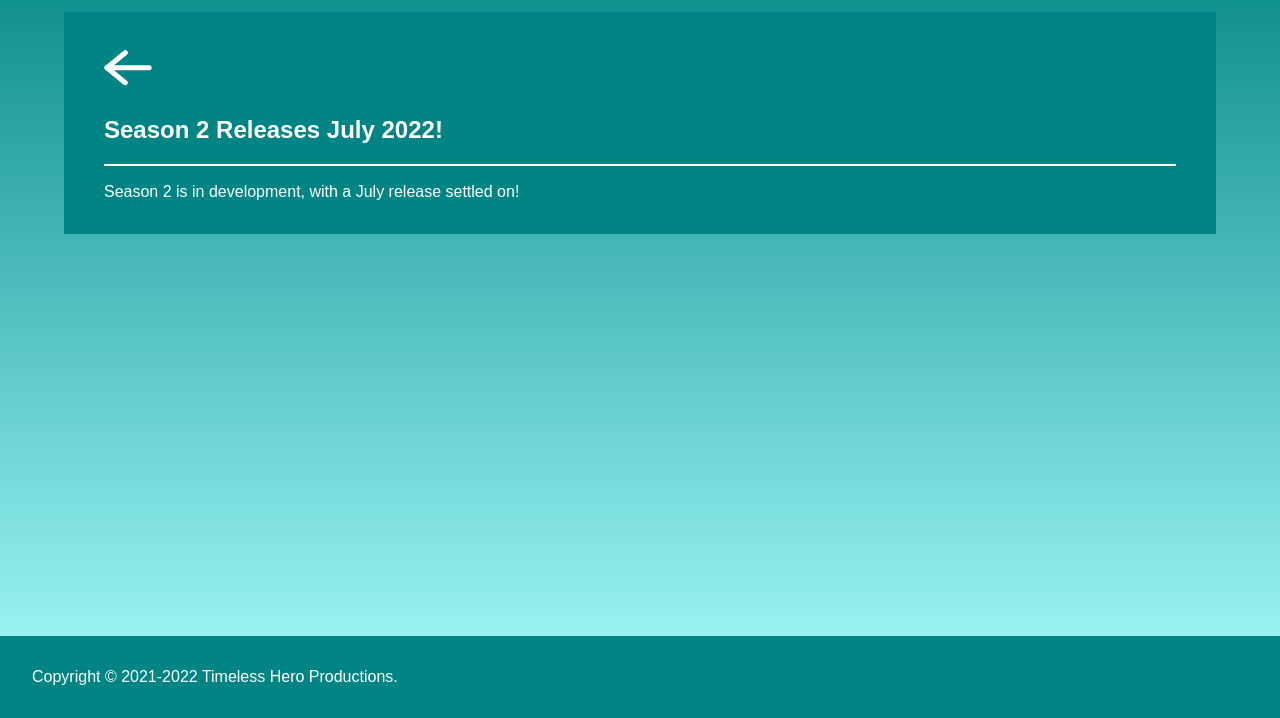
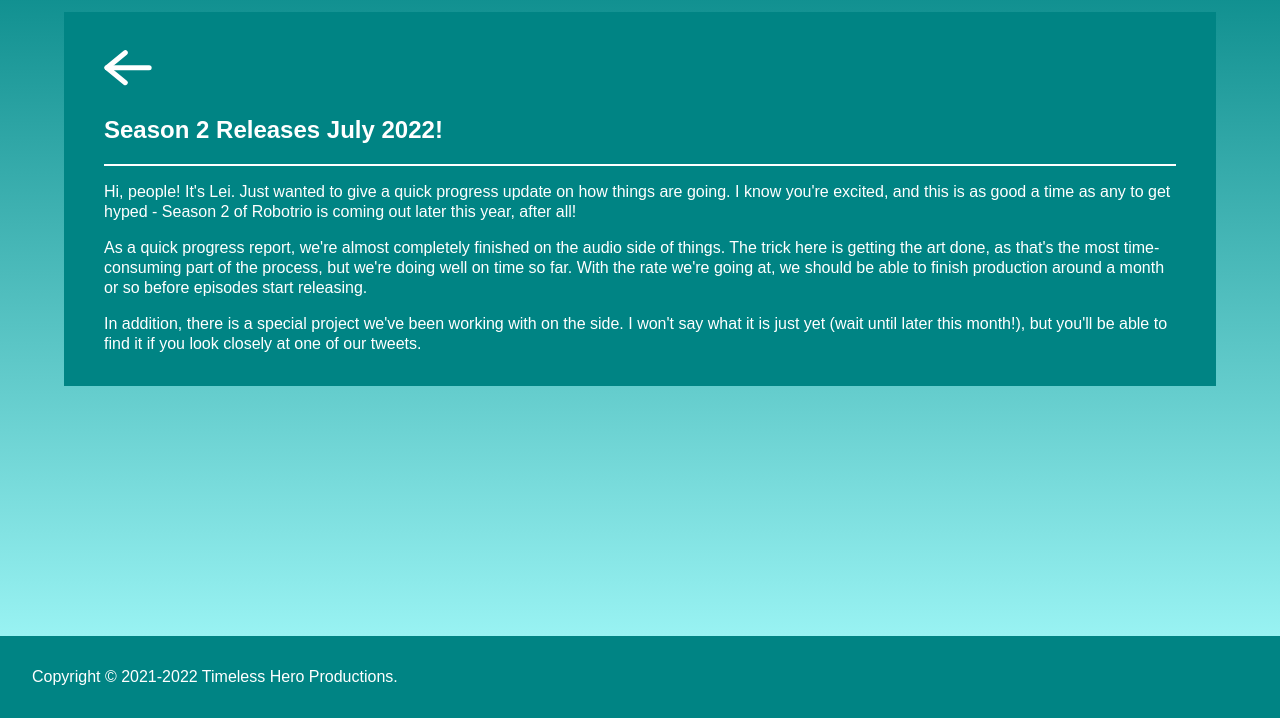
Before and after one commit to Robotrio/robotrio.github.io, a plain HTML site: page blog/5/index.html in a window 1280 px wide. Shown: the part 82-800 px from the top of the page. Drawn offline with Linux system fonts and the light colour scheme; files whose address does not match are found by name.

Commit message:
Blog update, "defer" test

```diff
--- a/blog/5/index.html
+++ b/blog/5/index.html
@@ -22,8 +22,15 @@ Blog Post | Robotrio
 	<span id="backArrow"></span>
 	<h2>Season 2 Releases July 2022!</h2>
 	<hr/>
-	<p id="description">
-		Season 2 is in development, with a July release settled on!
+	<p>
+		Hi, people! It's Lei. Just wanted to give a quick progress update on how things are going. I know you're excited, and this is as good a time as any to get hyped - Season 2 of Robotrio is coming out later this year, after all!
+	</p>
+	<p>
+		As a quick progress report, we're almost completely finished on the audio side of things.
+		The trick here is getting the art done, as that's the most time-consuming part of the process, but we're doing well on time so far. With the rate we're going at, we should be able to finish production around a month or so before episodes start releasing.
+	</p>
+	<p>
+    In addition, there is a special project we've been working with on the side. I won't say what it is just yet (wait until later this month!), but you'll be able to find it if you look closely at one of our tweets.
 	</p>
 	<!--
 	<iframe width="560" height="315" src="https://www.youtube.com/embed/wgAPcQFn77w" allow="accelerometer; autoplay; clipboard-write; encrypted-media; gyroscope; picture-in-picture" allowfullscreen></iframe>
```
Also changed, not shown: index.html (+1 -1 lines).
